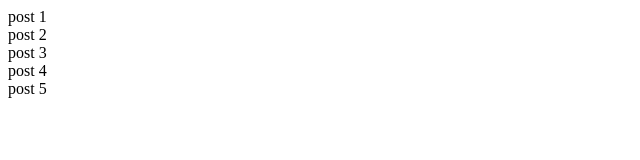
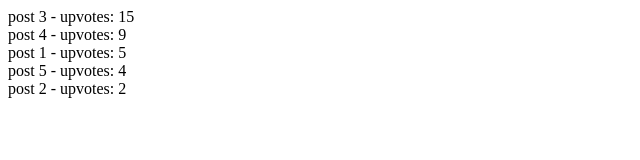
Before and after one commit to mprather1/flappernews_tutorial, a plain HTML site: page index.html in a window 1280 px wide. Shown: the whole page, without its empty margins (0-640 px from the left). Drawn offline with nearby package versions, Linux system fonts and the light colour scheme.

Commit message:
ng-repeat filter

```diff
--- a/app.js
+++ b/app.js
@@ -3,10 +3,10 @@ angular.module('flapperNews', [])
 '$scope',
 function($scope){
   $scope.posts = [
-    'post 1',
-    'post 2',
-    'post 3',
-    'post 4',
-    'post 5'
+    {title: 'post 1', upvotes: 5},
+    {title: 'post 2', upvotes: 2},
+    {title: 'post 3', upvotes: 15},
+    {title: 'post 4', upvotes: 9},
+    {title: 'post 5', upvotes: 4},
   ];
 }]);
--- a/index.html
+++ b/index.html
@@ -6,8 +6,8 @@
   <!-- <link rel="stylesheet" href="css/style.css"> -->
 </head>
 <body ng-app="flapperNews" ng-controller="MainCtrl">
-  <div ng-repeat="post in posts">
-    {{post}}
+  <div ng-repeat="post in posts | orderBy: '-upvotes'">
+    {{post.title}} - upvotes: {{post.upvotes}}
   </div>
 
 </body>
```
